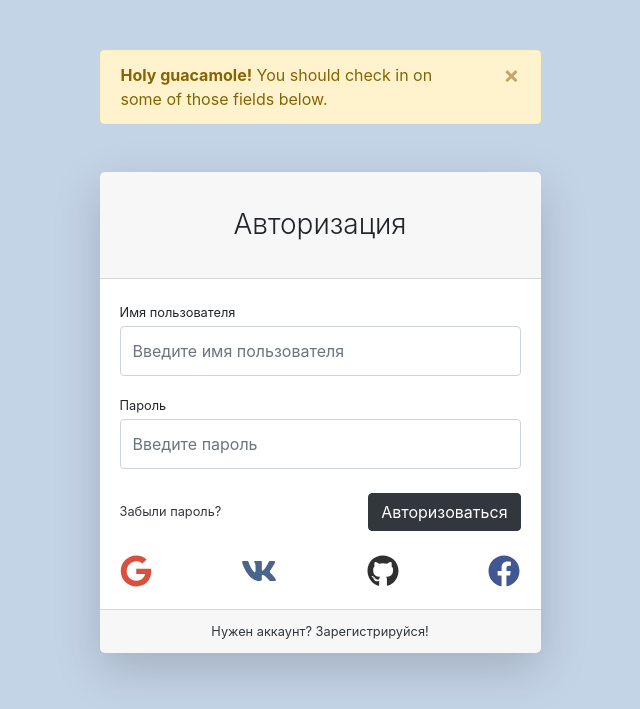
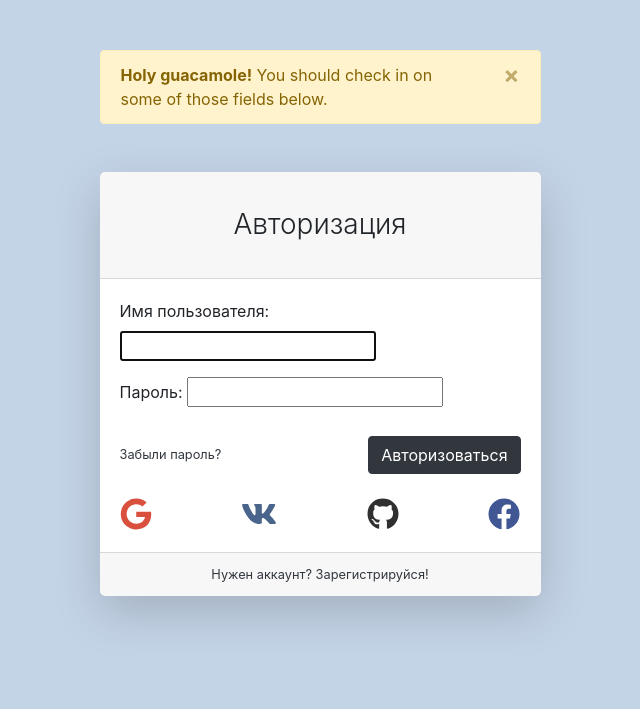
Before and after one commit to Conqerorior/poshapke, a Django app: page /users/login/ in a window 1280 px wide. Shown: the top 709 px of the page, without its empty margins (320-960 px from the left). Run offline with Django 4.2, Linux system fonts and the light colour scheme; some libraries are stand-ins or nearby versions.

Commit message:
Добавление полей в Форму Регистрации

```diff
--- a/poshapke/users/templates/users/login.html
+++ b/poshapke/users/templates/users/login.html
@@ -17,16 +17,17 @@
                             </div>
                             <div class="card-body">
                                 <form>
-                                    <div class="form-group">
-                                        <label class="small mb-1" for="inputEmailAddress">Имя пользователя</label>
-                                        <input class="form-control py-4" id="inputEmailAddress" type="text"
-                                               placeholder="Введите имя пользователя"/>
-                                    </div>
-                                    <div class="form-group">
-                                        <label class="small mb-1" for="inputPassword">Пароль</label>
-                                        <input class="form-control py-4" id="inputPassword" type="password"
-                                               placeholder="Введите пароль"/>
-                                    </div>
+                                    {{ form.as_p }}
+<!--                                    <div class="form-group">-->
+<!--                                        <label class="small mb-1" for="inputEmailAddress">Имя пользователя</label>-->
+<!--                                        <input class="form-control py-4" id="inputEmailAddress" type="text"-->
+<!--                                               placeholder="Введите имя пользователя"/>-->
+<!--                                    </div>-->
+<!--                                    <div class="form-group">-->
+<!--                                        <label class="small mb-1" for="inputPassword">Пароль</label>-->
+<!--                                        <input class="form-control py-4" id="inputPassword" type="password"-->
+<!--                                               placeholder="Введите пароль"/>-->
+<!--                                    </div>-->
                                     <div class="form-group d-flex align-items-center justify-content-between mt-4 mb-0">
                                         <a class="small" href="#">Забыли пароль?</a>
                                         <input class="btn btn-primary" type="submit" value="Авторизоваться">
```
